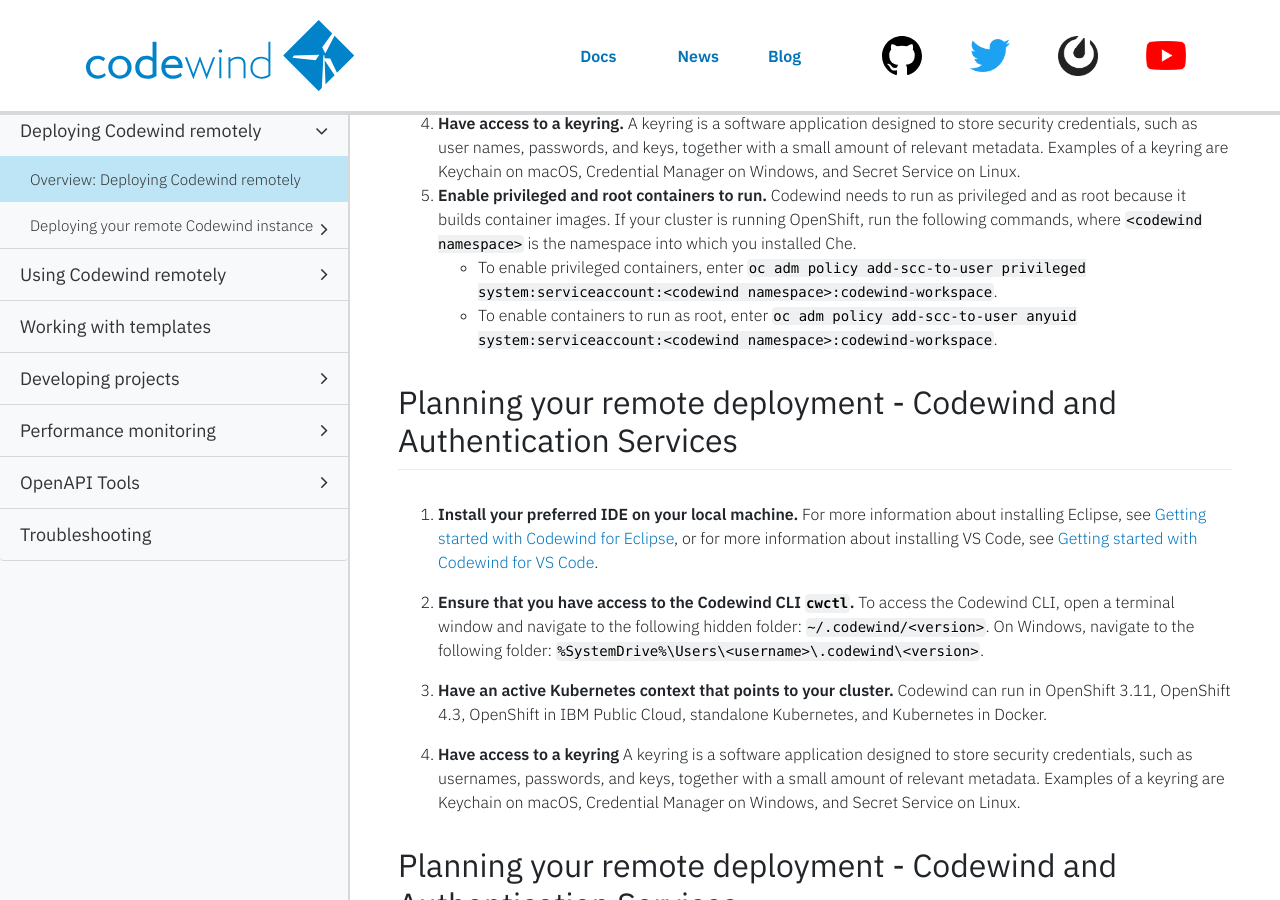
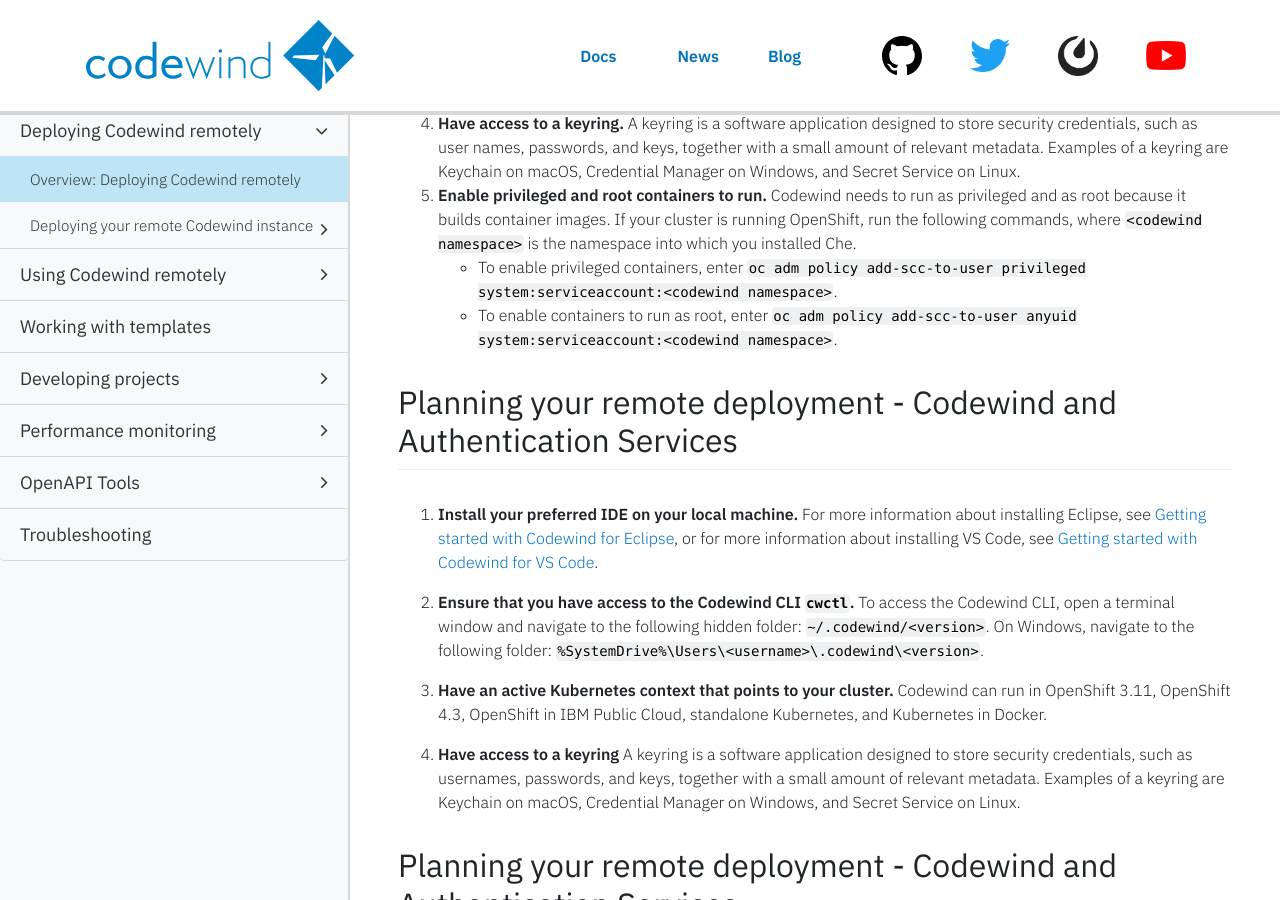
Before and after one commit to eclipse-archived/codewind-docs, a Jekyll site: the page built from docs/_documentations/remote-overview.md, in a window 1280 px wide and 900 px high, scrolled down 931 px. Built offline with Jekyll 4.4.1, drawn with Linux system fonts in a browser that asks for light colours; nearby versions of some CDN libraries; comment, search, counter and statistics services are not loaded.

Commit message:
Fix links, remove codewind-workspace

```diff
--- a/docs/_documentations/remote-overview.md
+++ b/docs/_documentations/remote-overview.md
@@ -29,13 +29,13 @@ Finally, you will learn how to remove a remote deployment of Codewind.
 
 Before deploying Codewind to the cloud, you must:
 
-1. **Install your preferred IDE on your local machine.** For more information about installing Eclipse, see [Getting started with Codewind for Eclipse](mdt-eclipse-getting-started.html). For more information about installing VS Code, see [Getting started with Codewind for VS Code](mdt-vsc-getting-started.html).
+1. **Install your preferred IDE on your local machine.** For more information about installing Eclipse, see [Getting started with Codewind for Eclipse](eclipse-getting-started.html). For more information about installing VS Code, see [Getting started with Codewind for VS Code](vsc-getting-started.html).
 2. **Have access to the Codewind CLI `cwctl`.** To access the Codewind CLI on macOS, open a terminal window and navigate to the following hidden folder: `~/.codewind/<version>`. On Windows, navigate to the `%SystemDrive%\Users\<username>\.codewind\<version>` folder.
 3. **Have an active Kubernetes context that points to your cluster.** Codewind can run in OpenShift 3.11, OpenShift 4.3, OpenShift in IBM Public Cloud, standalone Kubernetes, and Kubernetes in Docker.
 4. **Have access to a keyring.** A keyring is a software application designed to store security credentials, such as user names, passwords, and keys, together with a small amount of relevant metadata. Examples of a keyring are Keychain on macOS, Credential Manager on Windows, and Secret Service on Linux.
 5. **Enable privileged and root containers to run.** Codewind needs to run as privileged and as root because it builds container images. If your cluster is running OpenShift, run the following commands, where `<codewind namespace>` is the namespace into which you installed Che.
-   - To enable privileged containers, enter `oc adm policy add-scc-to-user privileged system:serviceaccount:<codewind namespace>:codewind-workspace`.
-   - To enable containers to run as root, enter `oc adm policy add-scc-to-user anyuid system:serviceaccount:<codewind namespace>:codewind-workspace`.
+   - To enable privileged containers, enter `oc adm policy add-scc-to-user privileged system:serviceaccount:<codewind namespace>`.
+   - To enable containers to run as root, enter `oc adm policy add-scc-to-user anyuid system:serviceaccount:<codewind namespace>`.
 
 ## Planning your remote deployment - Codewind and Authentication Services
 
```
